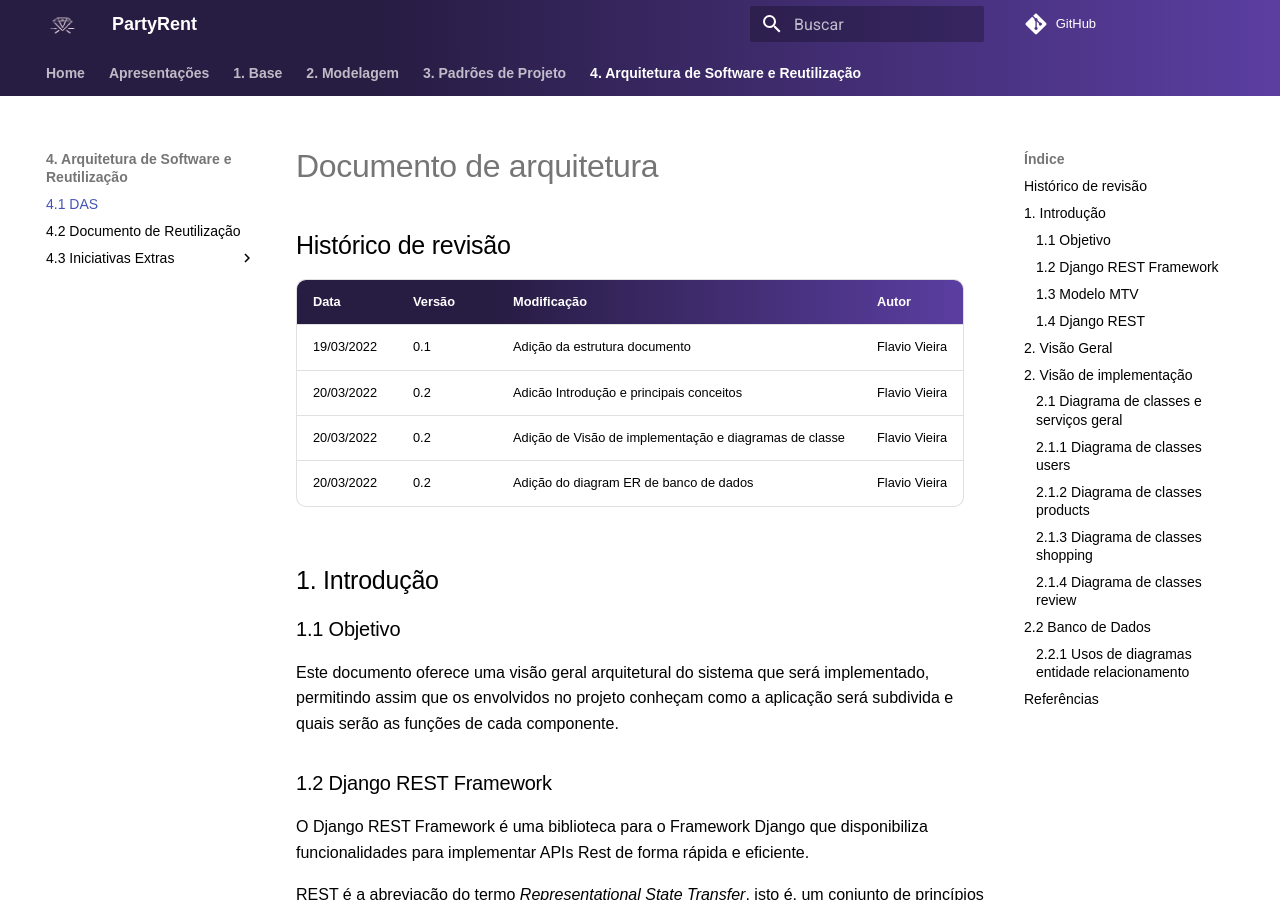
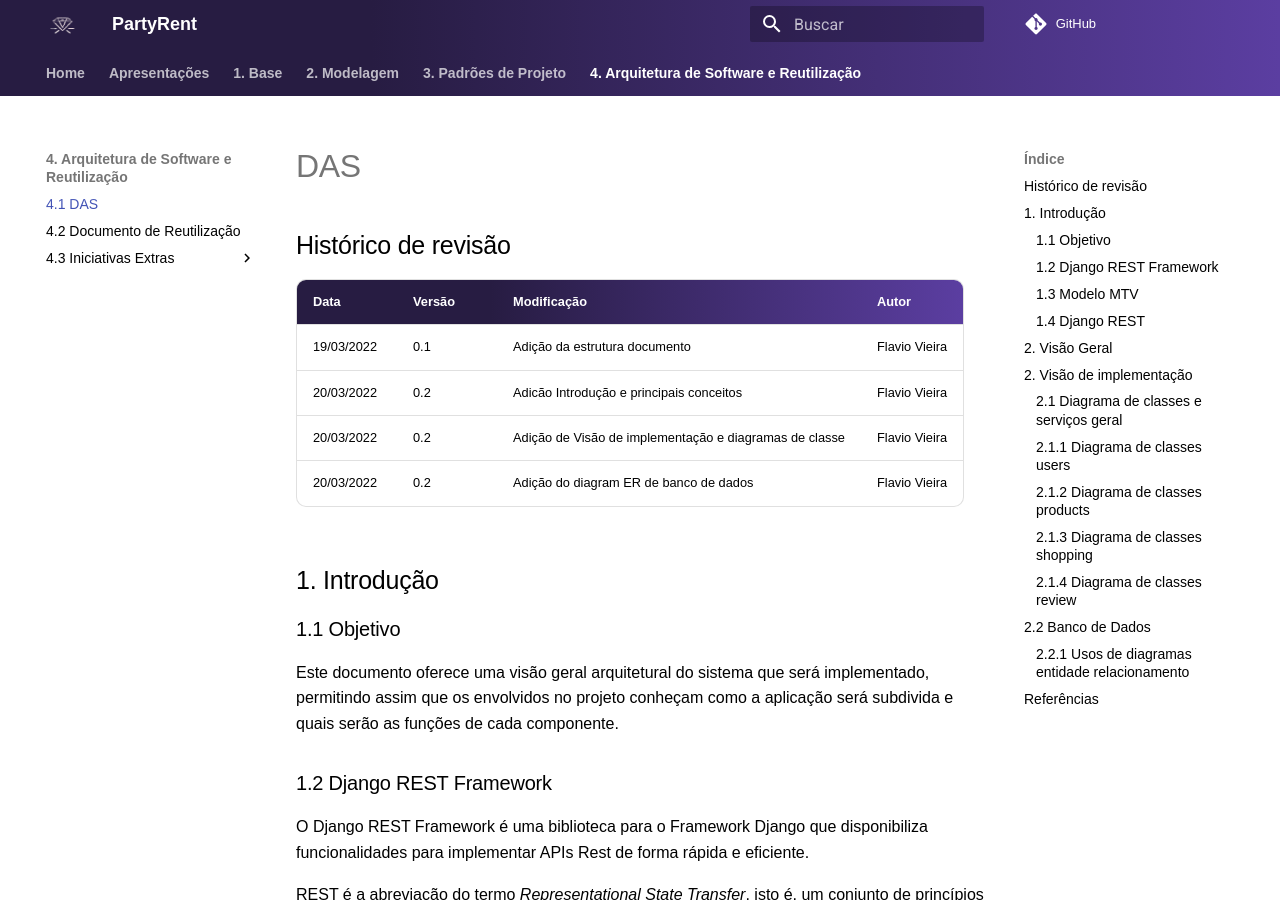
Before and after one commit to UnBArqDsw2021-2/2021.2_G7_-AluguelKitsFesta, an MkDocs documentation site: the page built from docs/padrao/extra/achitecture_document.md, in a window 1280 px wide and 900 px high. Built offline with MkDocs 1.6.1 and Material for MkDocs 9.7.7, drawn with Linux system fonts in a browser that asks for light colours; comment, search, counter and statistics services are not loaded.

Commit message:
architecture_document.md

```diff
--- a/docs/padrao/extra/achitecture_document.md
+++ b/docs/padrao/extra/achitecture_document.md
@@ -1,4 +1,4 @@
-# Documento de arquitetura
+# DAS
 
 ## Histórico de revisão
 | Data   | Versão | Modificação  | Autor  |
@@ -7,7 +7,6 @@
 | 20/03/2022 | 0.2 | Adicão Introdução e principais conceitos|  Flavio Vieira |
 | 20/03/2022 | 0.2 | Adição de Visão de implementação e diagramas de classe|  Flavio Vieira |
 | 20/03/2022 | 0.2 | Adição do diagram ER de banco de dados|  Flavio Vieira |
-
 
 ## 1. Introdução
 
```
